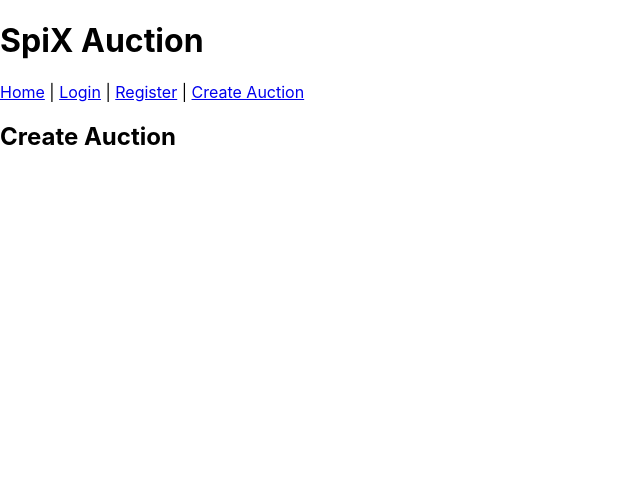
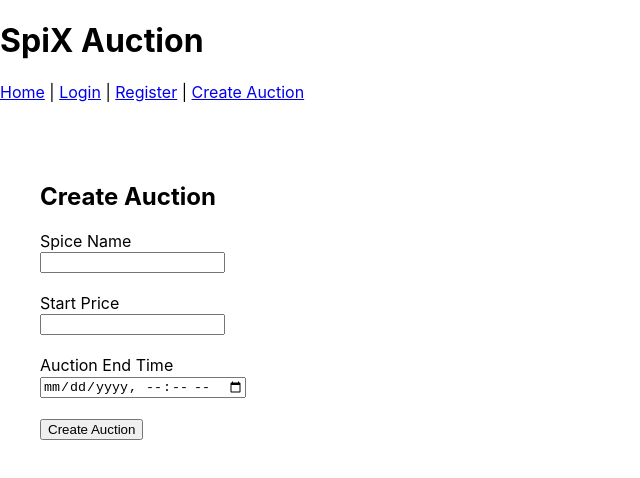
Before and after one commit to SpiX-10/spix-auction, a React (Create React App) app in the folder client/: page /create-auction in a window 1280 px wide. Shown: the top 478 px of the page, without its empty margins (0-640 px from the left). Built offline with nearby package versions, Linux system fonts and the light colour scheme; no server answers.

Commit message:
added create auction form

```diff
--- a/client/src/pages/CreateAuction.js
+++ b/client/src/pages/CreateAuction.js
@@ -1,7 +1,88 @@
-import React from "react";
+import React, { useState } from "react";
+import API from "../services/api";
 
 function CreateAuction() {
-  return <h2>Create Auction</h2>;
+
+  const [spiceName, setSpiceName] = useState("");
+  const [startPrice, setStartPrice] = useState("");
+  const [endTime, setEndTime] = useState("");
+
+  const handleSubmit = async (e) => {
+    e.preventDefault();
+
+    try {
+      await API.post("/auctions", {
+        spiceName,
+        startPrice,
+        endTime
+      });
+
+      alert("Auction Created Successfully");
+
+      setSpiceName("");
+      setStartPrice("");
+      setEndTime("");
+
+    } catch (error) {
+      console.error(error);
+      alert("Error creating auction");
+    }
+  };
+
+  return (
+    <div style={{ padding: "40px" }}>
+
+      <h2>Create Auction</h2>
+
+      <form onSubmit={handleSubmit}>
+
+        <div>
+          <label>Spice Name</label>
+          <br />
+          <input
+            type="text"
+            value={spiceName}
+            onChange={(e) => setSpiceName(e.target.value)}
+            required
+          />
+        </div>
+
+        <br />
+
+        <div>
+          <label>Start Price</label>
+          <br />
+          <input
+            type="number"
+            value={startPrice}
+            onChange={(e) => setStartPrice(e.target.value)}
+            required
+          />
+        </div>
+
+        <br />
+
+        <div>
+          <label>Auction End Time</label>
+          <br />
+          <input
+            type="datetime-local"
+            value={endTime}
+            onChange={(e) => setEndTime(e.target.value)}
+            required
+          />
+        </div>
+
+        <br />
+
+        <button type="submit">
+          Create Auction
+        </button>
+
+      </form>
+
+    </div>
+  );
 }
 
 export default CreateAuction;
```
